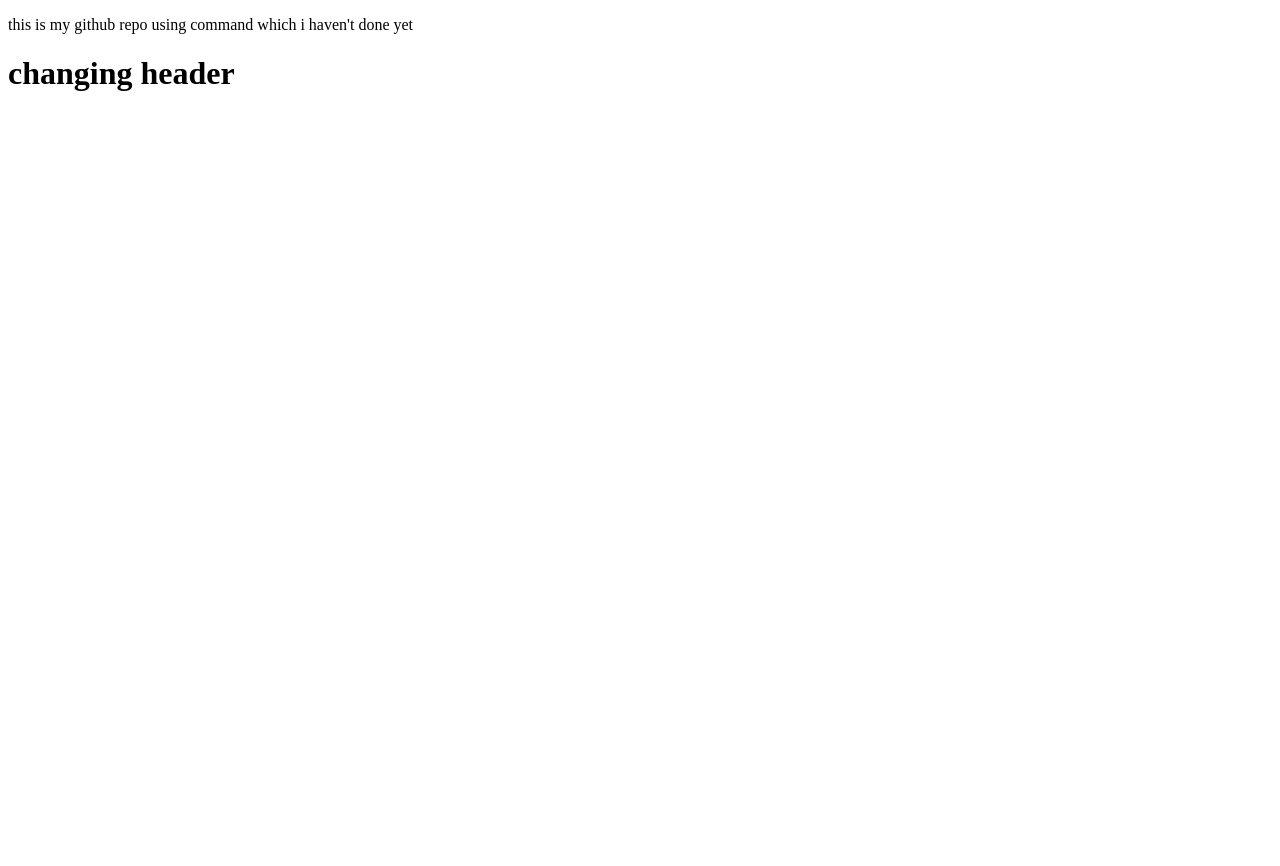
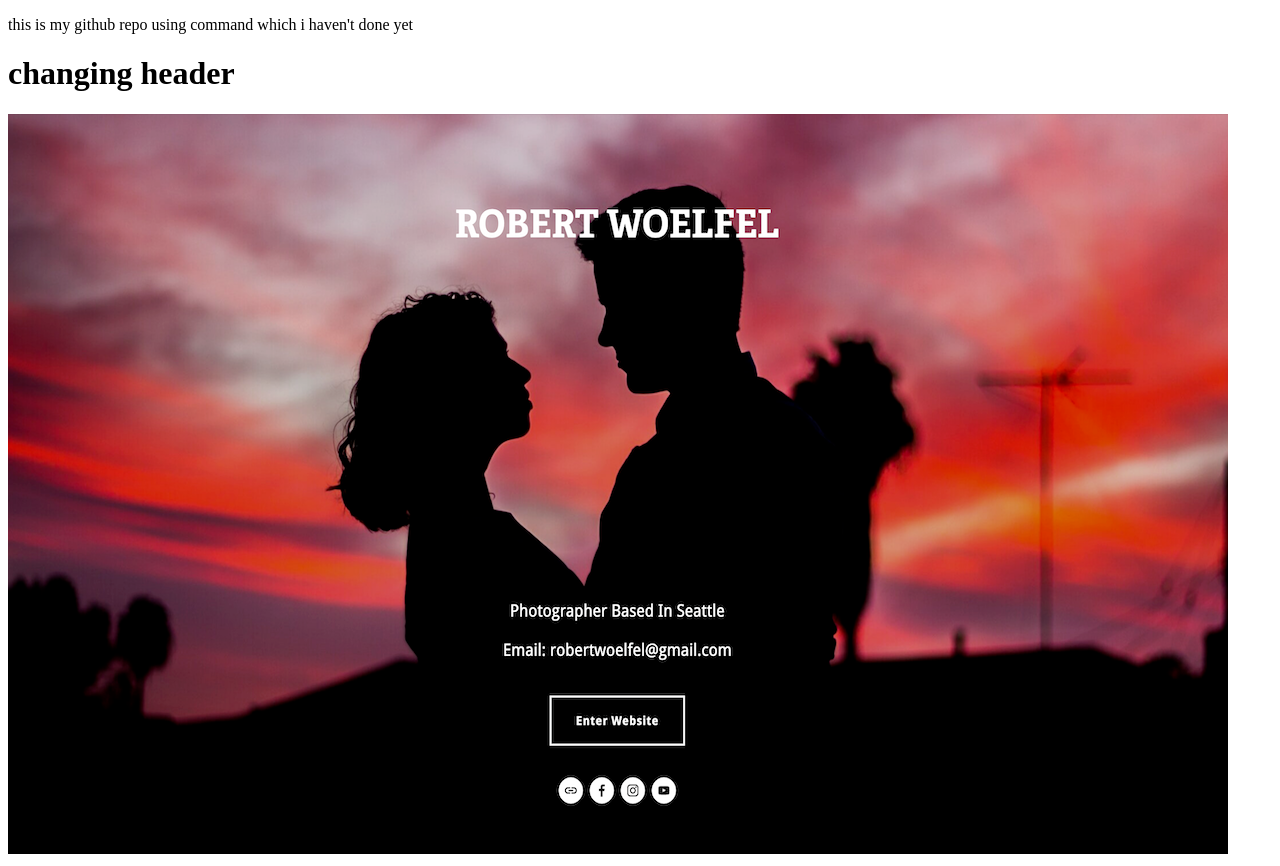
Before and after one commit to DK-Shanto/html-css-projects, a plain HTML site: page index.html in a window 1280 px wide. Before the commit the page ends 800 px from the top, so only its background shows below. Drawn offline with Linux system fonts and the light colour scheme.

Commit message:
add image

```diff
--- a/index.html
+++ b/index.html
@@ -9,5 +9,6 @@
 <body>
      <p> this is my github repo using command  which i haven't done yet</p>
      <h1>changing header</h1>
+     <img src="Landing page.png" alt="kisunai">
     </body>
 </html>
```
Also changed, not shown: Landing page.png (added).
